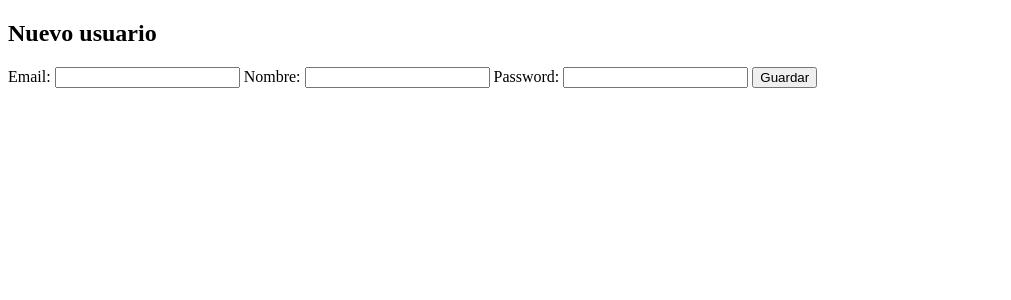
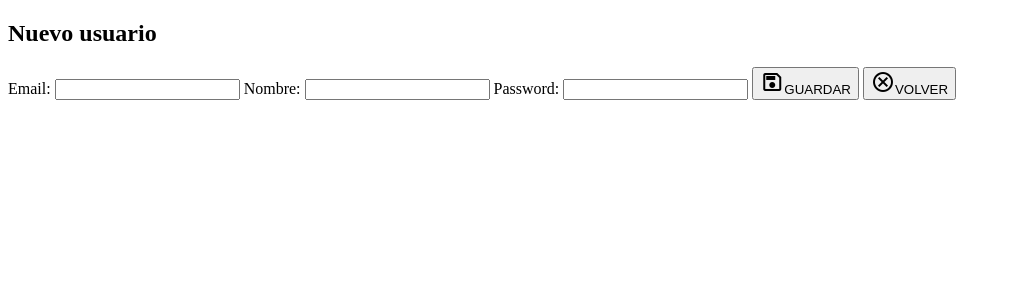
Before and after one commit to RecetasLinkiaDaw2024/code_recetas_php, a PHP site: page /admin/usuarios/view/formulario.php in a window 1280 px wide. Shown: the top 300 px of the page, without its empty margins (0-1011 px from the left). Run offline with PHP 8.4, Linux system fonts and the light colour scheme.

Commit message:
Boton de volver, mensaje de confirmacion de guardado y uso de material icons de google

```diff
--- a/admin/usuarios/view/formulario.php
+++ b/admin/usuarios/view/formulario.php
@@ -10,7 +10,7 @@ if ($_SERVER['REQUEST_METHOD']=="POST"){
     $datos['email']=$_POST['email'];
     $datos['clave_acceso']=$_POST['password'];
     createUsuario($datos);
-    header('Location: listado.php');
+    header('Location: ../?mensaje=OkGrabar');
 }
 
 ?>
@@ -20,7 +20,8 @@ if ($_SERVER['REQUEST_METHOD']=="POST"){
 <html lang="es">
 <head>
 <!-- TODO estilos de la aplicacion css -->
-
+<link rel="stylesheet" href="https://fonts.googleapis.com/icon?family=Material+Icons+Outlined">
+<!-- iconos de material icons de google, para ver los disaponibles mirar https://fonts.google.com/icons?icon.set=Material+Icons-->
 <!-- TODO levar estos estilos css estilos-->
 </style>
 </head>
@@ -39,7 +40,13 @@ if ($_SERVER['REQUEST_METHOD']=="POST"){
         <input type="text" name="nombre" id="nombre">
         <label for="password">Password:</label>
         <input type="password" name="password" id="password">
-        <input type="submit" value="Guardar">
+        <button type="submit" value="Guardar">
+            <span class="material-icons-outlined">save</span><span>GUARDAR</span>
+        </button>
+        <button value="Cancelar" onclick="window.location='../';return false;">
+            <span class="material-icons-outlined">cancel</span><span>VOLVER</span>
+        </button>
+
     </form>
 </section>
 </article>
```
Also changed, not shown: admin/usuarios/view/listado.php (+18 -4 lines).
